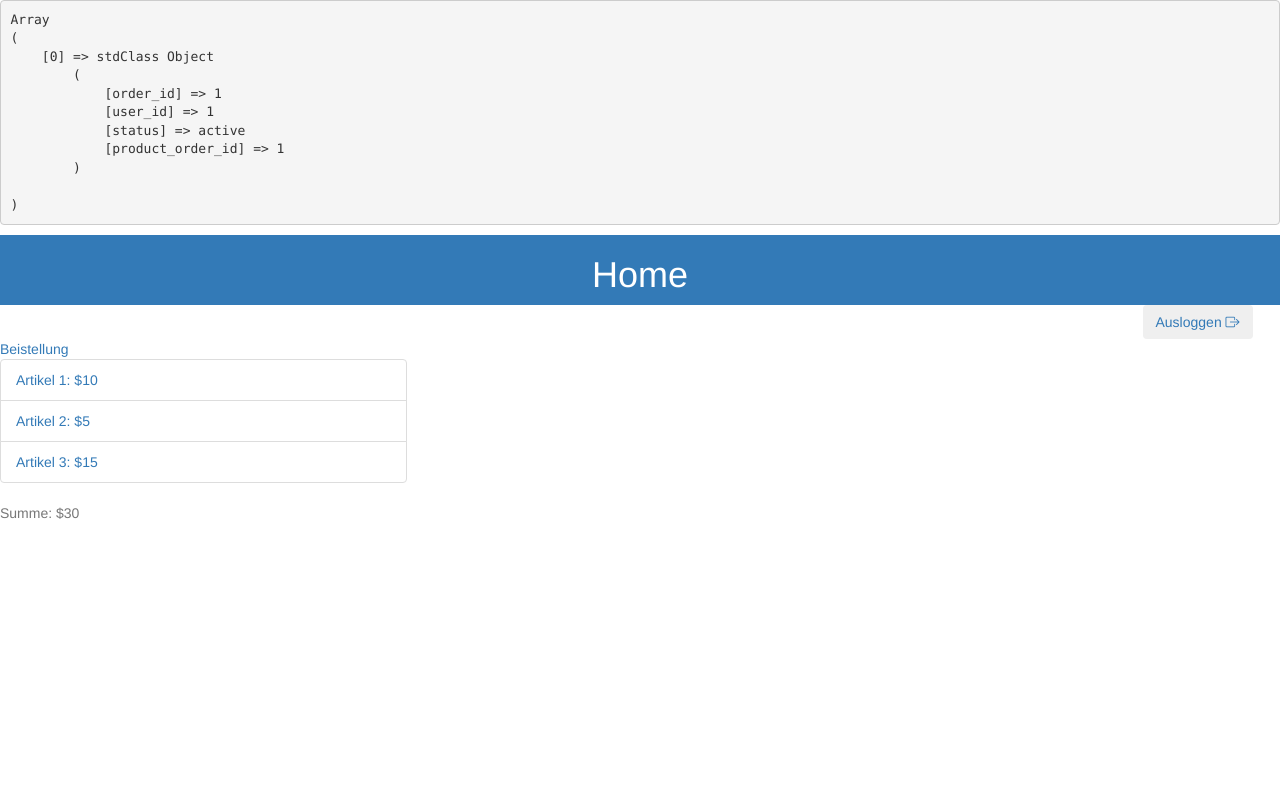
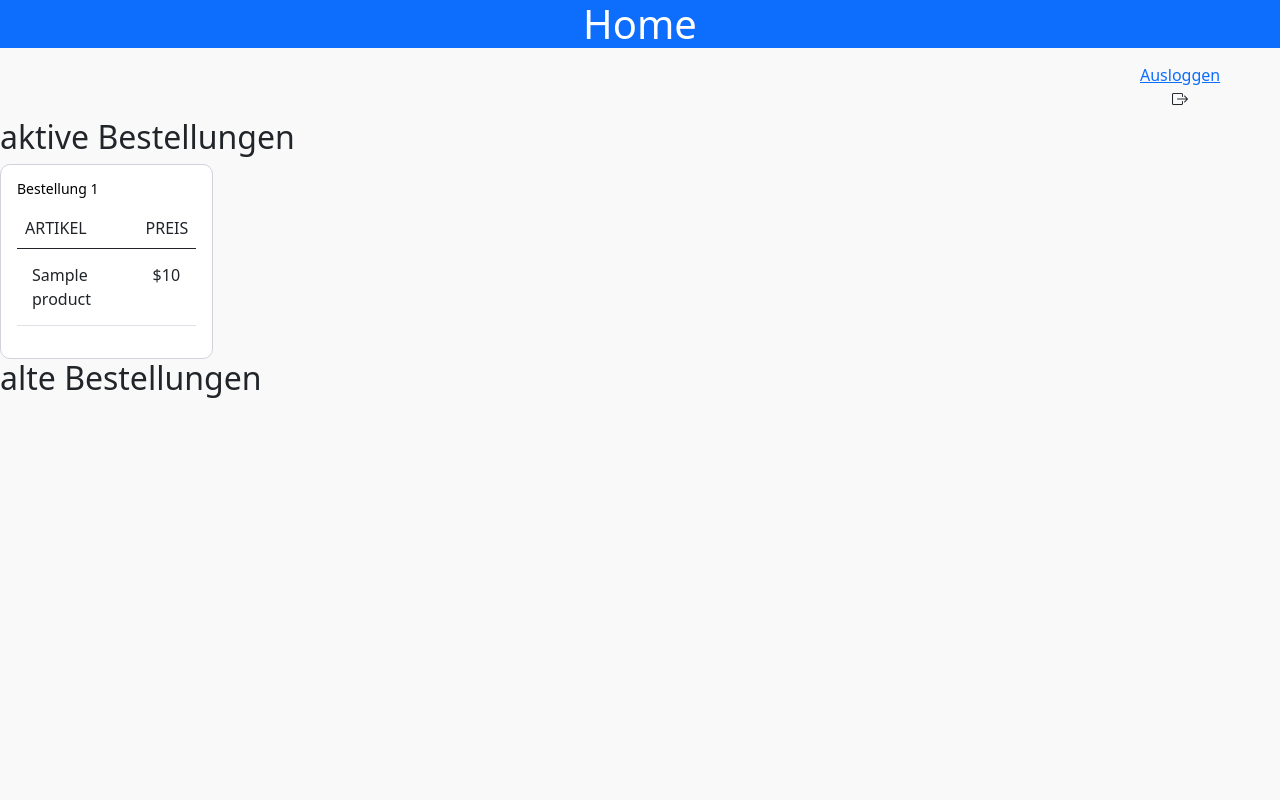
Before and after one commit to asdfJPasdf/order-system, a CodeIgniter app: page /database/ in a window 1280 px wide. Run offline with CodeIgniter, Linux system fonts and the light colour scheme; the visitor is signed in with stand-in values (Sample User, id 1); tables that the repository leaves empty or names only in its code hold one stand-in row (values such as "Sample post"); some libraries are stand-ins or nearby versions.

Commit message:
start ansicht

```diff
--- a/CodeIgniter-3.1.13/application/controllers/home_controller.php
+++ b/CodeIgniter-3.1.13/application/controllers/home_controller.php
@@ -26,13 +26,23 @@ class home_controller extends CI_Controller
 	 */
     public function index() {
 		$data = array(
-            'url' => base_url(),
+           'url' => base_url(),
+
         );
+		$activ = array(
+			'orders'=>$this->get_orders("active"),
+			'status'=> 'aktive',
+		);
+		$old = array(
+			'orders'=>$this->get_orders("old"),
+			'status'=>'alte'
+		);
 		$this->check_SignIn();
         $this->load->view('templates/head');
         $this->load->view('home_view',$data);
-		$this->load->view('order');
-		echo '<pre>';print_r($this->home_model->get_active_orders());echo '</pre>';
+		$this->load->view('order',$activ);
+		$this->load->view('order',$old);
+		//echo '<pre>';print_r($this->home_model->get_active_orders());echo '</pre>';
 
     }
 
@@ -57,19 +67,24 @@ class home_controller extends CI_Controller
 
 
 	/**
-	 * Get all order with the status active
+	 * Get all order with the status
 	 */
-	public function get_active_orders()
+	public function get_orders($status)
 	{
+		$orders = $this->home_model->get_active_orders($status);
 
+		$sortet_orders = array();
+		foreach($orders as $order){
+			$key = $order['orders_id'];
+			if (!isset($sortet_orders[$key])) {
+				$sortet_orders[$key] = array();
+			}
+			$sortet_orders[$key][] = $order;
+		}
+
+		return $sortet_orders;
 	}
 
-	/**
-	 * get all 5 with the status old
-	 */
-	public function get_old_orders()
-	{
 
-	}
 
 }
--- a/CodeIgniter-3.1.13/application/models/home_model.php
+++ b/CodeIgniter-3.1.13/application/models/home_model.php
@@ -5,13 +5,25 @@ class home_model extends CI_Model {
 	/**
 	 * Get all order with the status active
 	 */
-	function get_active_orders()
+	function get_active_orders($status)
 	{
-        //echo '<pre>';print_r($this->session->all_userdata());exit;
-        $this->db->where('user_id', $this->session->user_id);
-        $this->db->where('status', 'active');
-		$query = $this->db->get('order');
-        return $query->result();
+        // //echo '<pre>';print_r($this->session->all_userdata());exit;
+		// $this->db->select('orders.*, product.product_name, product.product_price');
+        // $this->db->where('user_id', $this->session->user_id);
+        // $this->db->where('status', 'active');
+		// //$this->db->where('product_order.orders_id','orders.orders_id');
+		// $this->db->where('product_order.product_id','product.product_id');
+		// $query = $this->db->get('orders, product, product_order');
+        // return $query->result();
+
+
+		return $this->db->query("
+		Select orders.*, product.product_name, product.product_price from orders,product,product_order
+		where product_order.orders_id = orders.orders_id
+		AND orders.status = '".$status."'
+		AND orders.user_id = ".$this->session->user_id."
+		AND  product_order.product_id = product.product_id;
+		")->result_array();
 	}
 
 	/**
@@ -21,7 +33,7 @@ class home_model extends CI_Model {
 	{
         $this->db->where('user_id', $this->session->user_id);
 		$this->db->where('status', 'old');
-		$query = $this->db->get('order');
+		$query = $this->db->get('orders');
         return $query->result();
 	}
 }
--- a/CodeIgniter-3.1.13/application/views/home_view.php
+++ b/CodeIgniter-3.1.13/application/views/home_view.php
@@ -2,7 +2,7 @@
 defined('BASEPATH') OR exit('No direct script access allowed');
 ?>
 <body>
-<div class="container-fluid p-5 bg-primary text-white text-center">
+<div class="jumbotron bg-primary text-white text-center">
 		<h1>Home</h1>
 		</div>
 		<div class="container">
@@ -11,7 +11,7 @@ defined('BASEPATH') OR exit('No direct script access allowed');
       <!--Left Content-->
     </div>
     <div class="col-md-1 float-right">
-	<button class="btn" onclick="return confirm('Wollen Sie sich wirklich ausloggen?')"><a href="<?php echo $url ?>home_controller/logout">Ausloggen <i class="bi bi-box-arrow-right"></i>
+	<button class="btn" onclick="return confirm('Wollen Sie sich wirklich ausloggen?')"><a href="<?php echo $url ?>home_controller/logout">Ausloggen</a> <i class="bi bi-box-arrow-right"></i></button>
     </div>
   </div>
 </div>
--- a/CodeIgniter-3.1.13/application/views/order.php
+++ b/CodeIgniter-3.1.13/application/views/order.php
@@ -1,18 +1,125 @@
+<style>
+   body {
+     background-color: #f9f9fa
+ }
 
-<div class="row">
-  <div class="col-sm-4">
-  <div class="card border border-black rounded">
-  <div class="card-header">
-    Beistellung
-  </div>
-  <ul class="list-group list-group-flush">
-    <li class="list-group-item">Artikel 1: $10</li>
-    <li class="list-group-item">Artikel 2: $5</li>
-    <li class="list-group-item">Artikel 3: $15</li>
-  </ul>
-  <div class="card-footer text-muted">
-    Summe: $30
-  </div>
-</div>
-    </div>
-  </div>
+ .flex {
+     -webkit-box-flex: 1;
+     -ms-flex: 1 1 auto;
+     flex: 1 1 auto
+ }
+
+ @media (max-width:991.98px) {
+     .padding {
+         padding: 1.5rem
+     }
+ }
+
+ @media (max-width:767.98px) {
+     .padding {
+         padding: 1rem
+     }
+ }
+
+ .card {
+     position: relative;
+     display: flex;
+     flex-direction: column;
+     min-width: 0;
+     word-wrap: break-word;
+     background-color: #fff;
+     background-clip: border-box;
+     border: 1px solid #d2d2dc;
+     border-radius: 10px;
+     border-style
+ }
+
+ .card .card-title {
+    color: #000000;
+    margin-bottom: 0.625rem;
+    text-transform: capitalize;
+    font-size: 0.875rem;
+    font-weight: 500;
+}
+
+.card .card-description {
+    margin-bottom: .875rem;
+    font-weight: 400;
+    color: #76838f;
+}
+
+p {
+    font-size: 0.875rem;
+    margin-bottom: .5rem;
+    line-height: 1.5rem;
+}
+
+.table-responsive {
+    display: block;
+    width: 100%;
+    overflow-x: auto;
+    -webkit-overflow-scrolling: touch;
+    -ms-overflow-style: -ms-autohiding-scrollbar;
+}
+
+.table, .jsgrid .jsgrid-table {
+    width: 100%;
+    max-width: 100%;
+    margin-bottom: 1rem;
+    background-color: transparent;
+}
+
+.table thead th, .jsgrid .jsgrid-table thead th {
+    border-top: 0;
+    border-bottom-width: 1px;
+    font-weight: 500;
+    text-transform: uppercase;
+}
+
+.table td, .jsgrid .jsgrid-table td {
+
+    padding: .875rem 0.9375rem;
+}
+
+.badge {
+    border-radius: 0;
+
+    line-height: 1;
+    padding: .375rem .5625rem;
+    font-weight: normal;
+}
+
+</style>
+
+<h2><?php echo $status?> Bestellungen</h2>
+
+<?php foreach($orders as $order){?>
+
+<div class="col-lg-2 grid-margin stretch-card">
+              <div class="card">
+                <div class="card-body">
+                  <h4 class="card-title">Bestellung <?php echo $order[0]['orders_id'];?></h4>
+                  <div class="table-responsive">
+                    <table class="table">
+                      <thead>
+                        <tr>
+                          <th>Artikel</th>
+                          <th>Preis</th>
+                        </tr>
+                      </thead>
+
+                      <tbody>
+                      <?php foreach($order as $o){?>
+                        <tr>
+                          <td><?php echo $o['product_name'];?></td>
+                          <td>$<?php echo $o['product_price'];?></td>
+                        </tr>
+                        <?php } ?>
+                      </tbody>
+
+                    </table>
+                  </div>
+                </div>
+              </div>
+            </div>
+<?php }?>
--- a/CodeIgniter-3.1.13/application/views/templates/head.php
+++ b/CodeIgniter-3.1.13/application/views/templates/head.php
@@ -8,8 +8,7 @@ defined('BASEPATH') or exit('No direct script access allowed');
     <meta charset="UTF-8">
     <meta http-equiv="X-UA-Compatible" content="IE=edge">
     <meta name="viewport" content="width=device-width, initial-scale=1.0">
-    <link rel="stylesheet" href="https://cdn.jsdelivr.net/npm/bootstrap@3.3.7/dist/css/bootstrap.min.css" integrity="sha384-BVYiiSIFeK1dGmJRAkycuHAHRg32OmUcww7on3RYdg4Va+PmSTsz/K68vbdEjh4u" crossorigin="anonymous">
+    <link href="https://cdn.jsdelivr.net/npm/bootstrap@5.0.2/dist/css/bootstrap.min.css" rel="stylesheet" integrity="sha384-EVSTQN3/azprG1Anm3QDgpJLIm9Nao0Yz1ztcQTwFspd3yD65VohhpuuCOmLASjC" crossorigin="anonymous">
     <link rel="stylesheet" href="https://cdn.jsdelivr.net/npm/bootstrap-icons@1.9.1/font/bootstrap-icons.css">
-    <?php //<link rel="stylesheet" type="text/css" href="http://"<?php echo $_SERVER['SERVER_NAME']"/order-system/CodeIgniter-3.1.13/css/style.css">*/?>
     <title>Bestellsystem</title>
 </head>
```
Also changed, not shown: CodeIgniter-3.1.13/application/views/signup_view.php (+44 -20 lines).
